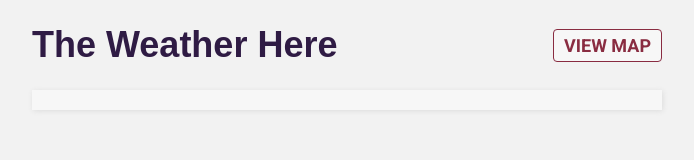
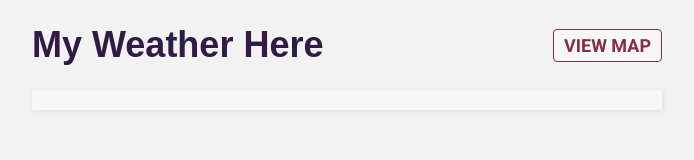
Before and after one commit to rebeccaeilering/the-weather-here, a website: page public/index.html in a window 1280 px wide. Shown: the whole page, without its empty margins (293-987 px from the left). Drawn offline with Linux system fonts and the light colour scheme; a web font is replaced by a local one.

Commit message:
changed text

```diff
--- a/public/index.html
+++ b/public/index.html
@@ -12,7 +12,7 @@
 <body>
     <header>
       <div class="container">
-        <h1>The Weather Here</h1>
+        <h1>My Weather Here</h1>
         <a href="/results">View Map</a>
       </div>
     </header>
```
Also changed, not shown: public/results/index.html (+1 -1 lines).
